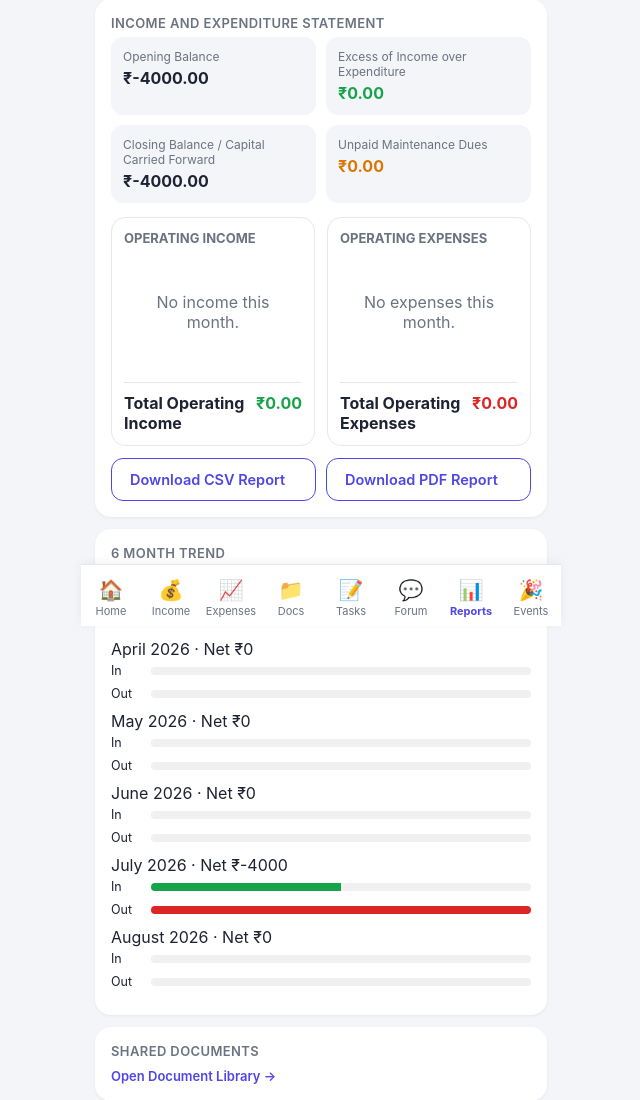
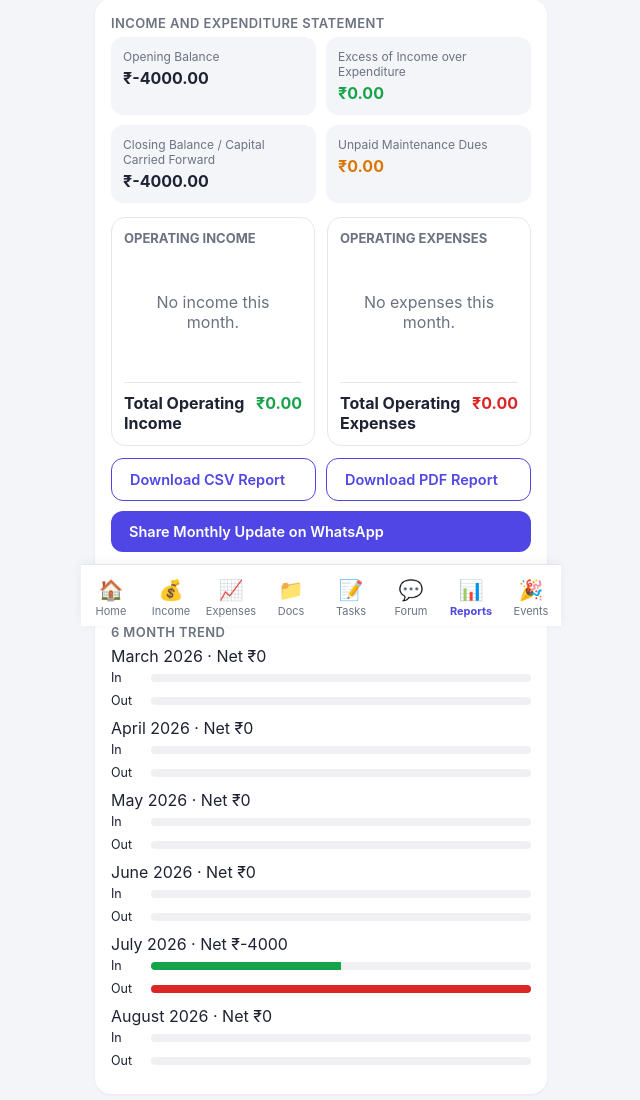
Before and after one commit to rebbagirish-dev/apartment-maintenance-manager, a Flask app: page /reports in a window 1280 px wide. Shown: the part 174-1274 px from the top of the page, without its empty margins (319-959 px from the left). Run offline with Flask 3, Linux system fonts and the light colour scheme; the visitor is signed in with stand-in values (Sample User, id 1).

Commit message:
added whatsapp report

```diff
--- a/app.py
+++ b/app.py
@@ -3,6 +3,7 @@ import uuid
 from datetime import datetime, date, timedelta
 from functools import wraps
 import textwrap
+from urllib.parse import quote
 from zoneinfo import ZoneInfo
 
 from flask import (Flask, render_template, request, redirect, url_for,
@@ -142,6 +143,10 @@ def to_float(v, default=0.0):
         return float(v)
     except (TypeError, ValueError):
         return default
+
+
+def format_money(amount):
+    return f"Rs. {to_float(amount):,.2f}"
 
 
 def get_settings():
@@ -746,6 +751,46 @@ def month_report(ym):
     }
 
 
+def format_whatsapp_monthly_report(report):
+    lines = [
+        "*SUCASA WINDGATES*",
+        f"Income and Expenditure Update - {report['label']}",
+        "",
+        f"Opening Balance: {format_money(report['opening_balance'])}",
+        f"Total Income: {format_money(report['total_income'])}",
+        f"Total Expenses: {format_money(report['total_expense'])}",
+        f"Net Movement: {format_money(report['net'])}",
+        f"Closing Balance: {format_money(report['closing_balance'])}",
+        f"Unpaid Maintenance: {format_money(report['unpaid_total'])}",
+        "",
+        "*Income*",
+    ]
+
+    if report['income_by_type']:
+        for name, amount in report['income_by_type'].items():
+            lines.append(f"- {name}: {format_money(amount)}")
+    else:
+        lines.append("- No income recorded for this month")
+
+    lines.extend(["", "*Expenses*"])
+    if report['expense_by_type']:
+        for name, amount in report['expense_by_type'].items():
+            lines.append(f"- {name}: {format_money(amount)}")
+    else:
+        lines.append("- No expenses recorded for this month")
+
+    lines.extend(["", "*Flats Yet to Pay Maintenance*"])
+    if report['unpaid_by_flat']:
+        for due in report['unpaid_by_flat']:
+            owner = f" - {due['owner_name']}" if due.get('owner_name') else ""
+            lines.append(f"- Flat {due['flat_no']}{owner}: {format_money(due['amount'])}")
+    else:
+        lines.append("- All flats have paid maintenance for this month")
+
+    lines.extend(["", "Generated from Sucasa Windgates Apartment Manager."])
+    return "\n".join(lines)
+
+
 # ---------------------------------------------------------------------------
 # Auth
 # ---------------------------------------------------------------------------
@@ -1527,6 +1572,24 @@ def export_report(ym):
                      headers={'Content-Disposition': f'attachment; filename=report_{ym}.csv'})
 
 
+@app.route('/reports/share/<ym>')
+@login_required
+@admin_required
+def share_report_text(ym):
+    report = month_report(ym)
+    return Response(format_whatsapp_monthly_report(report),
+                    mimetype='text/plain; charset=utf-8')
+
+
+@app.route('/reports/share/<ym>/whatsapp')
+@login_required
+@admin_required
+def share_report_whatsapp(ym):
+    report = month_report(ym)
+    message = format_whatsapp_monthly_report(report)
+    return redirect(f"https://wa.me/?text={quote(message)}")
+
+
 @app.route('/reports/export/<ym>/pdf')
 @login_required
 def export_report_pdf(ym):
--- a/templates/reports.html
+++ b/templates/reports.html
@@ -91,6 +91,14 @@
     <a href="{{ url_for('export_report', ym=ym) }}" class="btn secondary block">Download CSV Report</a>
     <a href="{{ url_for('export_report_pdf', ym=ym) }}" class="btn secondary block">Download PDF Report</a>
   </div>
+  {% if session.role == 'admin' %}
+  <div style="margin-top:10px;">
+    <a href="{{ url_for('share_report_whatsapp', ym=ym) }}" class="btn block" target="_blank" rel="noopener">Share Monthly Update on WhatsApp</a>
+    <div style="margin-top:8px; text-align:center;">
+      <a href="{{ url_for('share_report_text', ym=ym) }}" class="small-link" target="_blank" rel="noopener">Preview share message</a>
+    </div>
+  </div>
+  {% endif %}
 </div>
 
 {% if report.unpaid_by_flat %}
```
Also changed, not shown: tests/test_app.py (+37 -0 lines).
